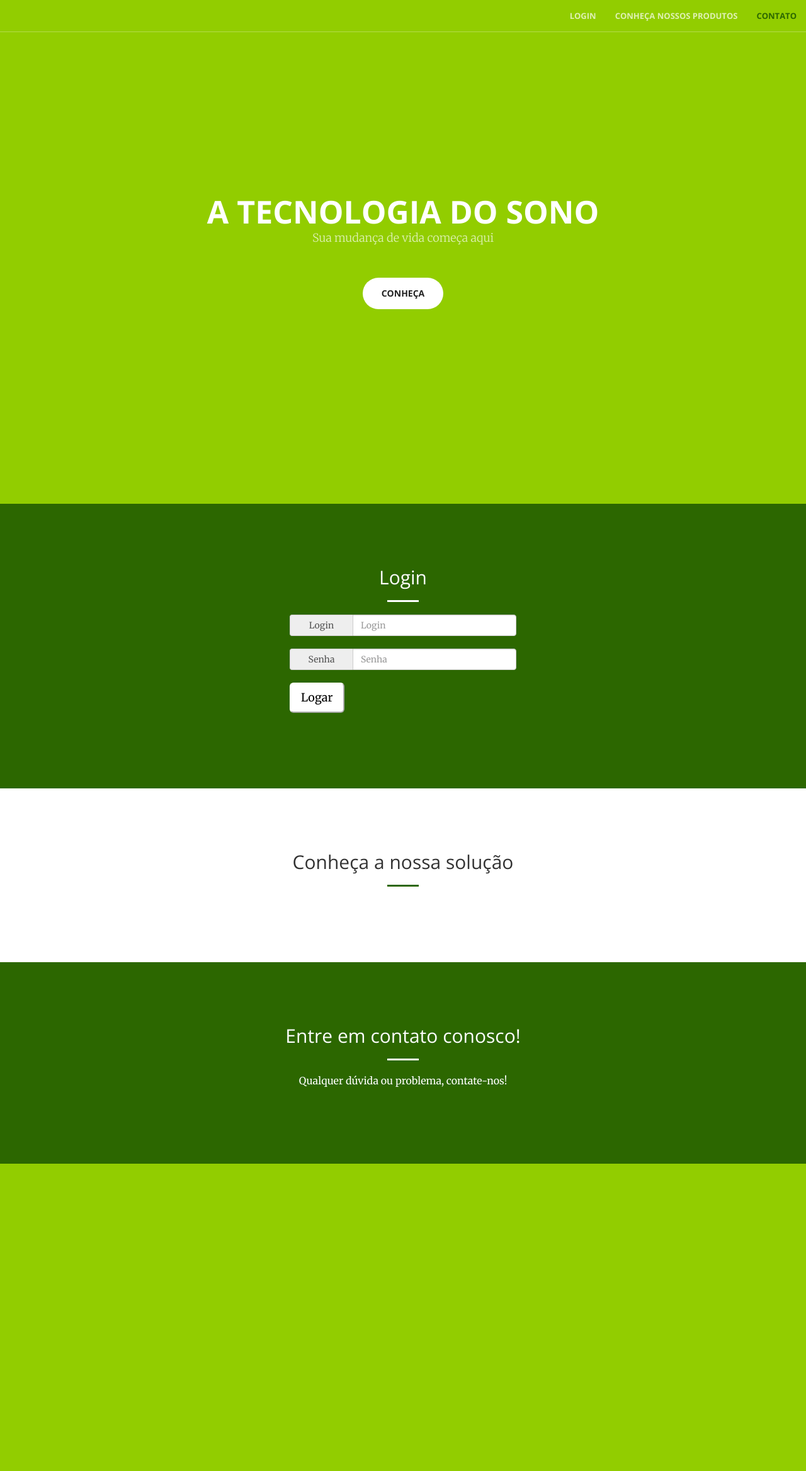
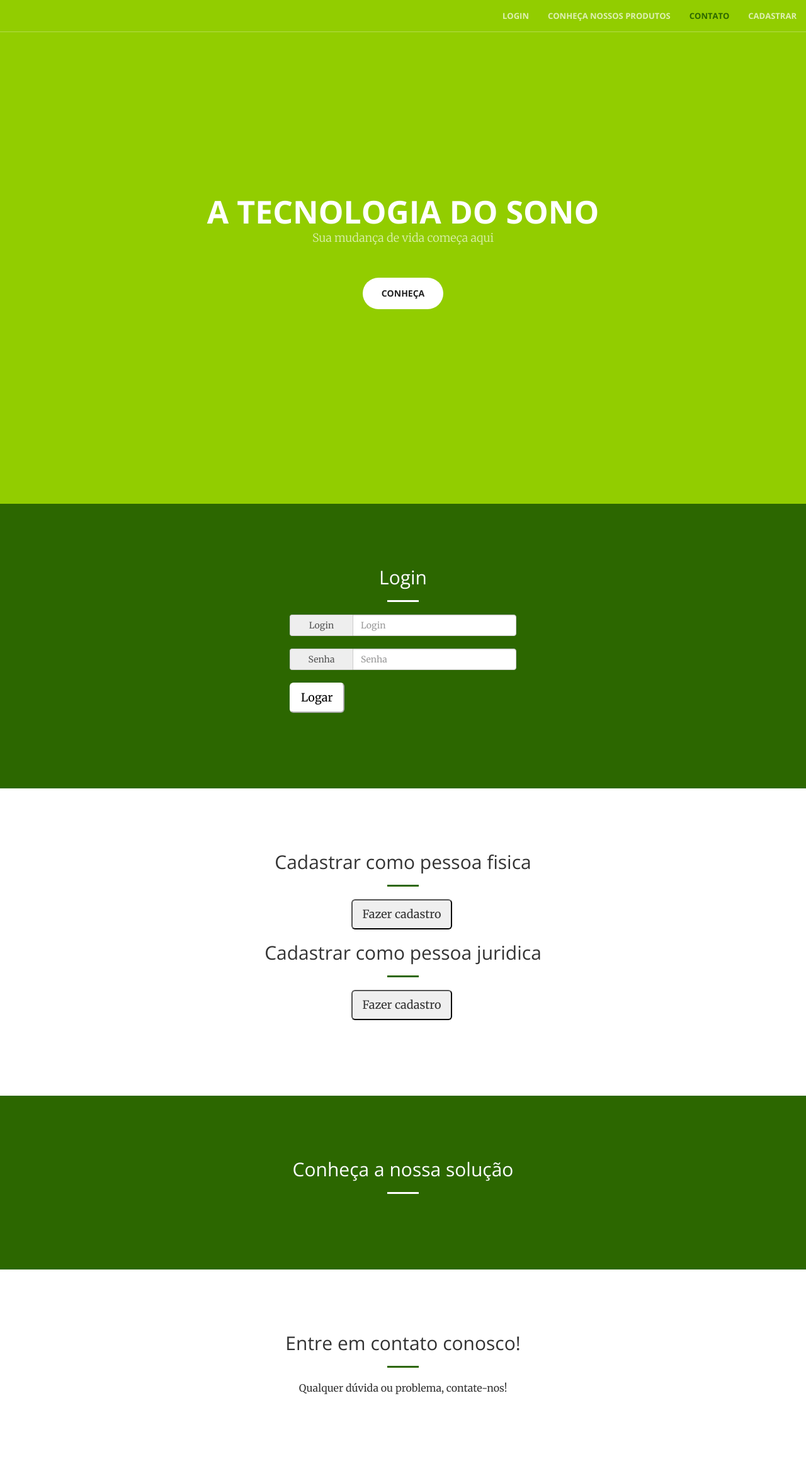
Before and after one commit to sacul43/LabSoft2, a Django app: page /mobileApp/login in a window 1280 px wide. Shown: the whole page at 63% size. Before the commit the page ends 1848 px from the top, so only its background shows below. Run offline with Django 3.2, Linux system fonts and the light colour scheme; parts of the project's set-up code (start-up, migrations or seed data) failed here and were passed over; some libraries are stand-ins or nearby versions.

Commit message:
criei o cadastro de pessoa fisica

```diff
--- a/SmartSleep/mobileApp/urls.py
+++ b/SmartSleep/mobileApp/urls.py
@@ -6,4 +6,12 @@ from . import views
 urlpatterns  = [
         url(r'login', views.login, name="login"),
         url(r'home', views.home, name="home"),
+#####################Urls para cadastro###################### -->
+        url(r'cadastroFis', views.cadastroFis, name="cadastroFis"),
+        url(r'cadastroJur', views.cadastroJur, name="cadastroJur"),
+         ########################################### -->
+
+          ####################Url para a mainpage de um usuário pessoa juridica####################### -->
+        url(r'mainpageJur', views.mainpageJur, name="mainpageJur"),
+          ########################################### -->
 ]
--- a/SmartSleep/mobileApp/views.py
+++ b/SmartSleep/mobileApp/views.py
@@ -27,3 +27,42 @@ def login(request):
 def home(request):
     if request.method == 'GET':
         return render(request, 'mainPage.html', {})
+
+ #####################Views para cadastro###################### -->
+
+@csrf_exempt
+def cadastroFis(request):
+
+    if request.method == "GET":
+
+        return render(request, 'cadastroFis.html', {})
+
+    if request.method == "POST":
+        username = request.POST['username']
+        password = request.POST['password']
+        nome = request.POST['nome']
+        CPF = request.POST['CPF']
+        endereco = request.POST['endereco']
+        email = request.POST['email']
+        telefone = request.POST['telefone']
+
+        r = requests.post("http://127.0.0.1:8000/restAPI/cadastroFis", data={"username" : username, "password" : password, "nome" : nome, "CPF" : CPF, "enderco" : endereco, "email" : email, "telefone" : telefone})
+
+
+        return HttpResponseRedirect('/mobileApp/login')
+
+
+
+@csrf_exempt
+def cadastroJur(request):
+
+        return render(request, 'cadastroJur.html', {})
+
+ ########################################### -->
+
+
+######################Views da mainpage de um usuario pessoa juridica##################### -->
+@csrf_exempt
+def mainpageJur(request):
+        return render(request, 'mainpageJur.html', {})
+########################################### -->
--- a/SmartSleep/restAPI/urls.py
+++ b/SmartSleep/restAPI/urls.py
@@ -9,4 +9,6 @@ urlpatterns  = [
         url(r'temperaturas', views.temperaturas, name="temperaturas"),
         url(r'umidades', views.umidades, name="umidades"),
         url(r'', views.umidades, name="umidades"),
+#####################Urls para cadastro###################### -->
+        url(r'cadastroFis', views.cadastroFis, name="cadastroFis"),
 ]
--- a/SmartSleep/templates/index.html
+++ b/SmartSleep/templates/index.html
@@ -64,6 +64,13 @@
                     <li>
                         <a class="page-scroll" href="#contact">Contato</a>
                     </li>
+                    <!-- #####################CADASTRO###################### -->
+
+                    <li>
+                        <a class="page-scroll" href="#cadastro">Cadastrar</a>
+                    </li>
+                    <!-- ########################################### -->
+
                 </ul>
             </div>
             <!-- /.navbar-collapse -->
@@ -115,19 +122,56 @@
 
 
 
+<!-- ####################CADASTRO####################### -->
+
+    <section id="cadastro">
+        <div class="container">
+            <div class="row">
+                <div id="divCadastro" class="text-center">
+                  <div class="container">
+                      <div class="row">
+                        <div class="col-lg-12 text-center">
+                            <h2 class="section-heading">Cadastrar como pessoa fisica</h2>
+                            <hr class="primary">
+                        </div>
+                          <div class="col-lg-4 col-lg-offset-5 text-center">
+                            <div class="input-group input-group-md">
+                                <form class="" action="cadastroFis" method="get">  {% csrf_token %}
+                                  <button class="btn-light btn-lg" type="submit"/>Fazer cadastro</button>
+                                </form>
+                            </div><br/>
+                          </div>
+                          <div class="col-lg-12 text-center">
+                              <h2 class="section-heading">Cadastrar como pessoa juridica</h2>
+                              <hr class="primary">
+                          </div>
+                            <div class="col-lg-4 col-lg-offset-5 text-center">
+                              <div class="input-group input-group-md">
+                                <form class="" action="cadastroJur" method="post">  {% csrf_token %}
+                                  <button class="btn-light btn-lg" type="submit"/>Fazer cadastro</button>
+                                </form>
+                              </div><br/>
+                            </div>
+                      </div>
+                  </div>
+                </div>
+            </div>
+        </div>
+
+  </section>
+  <!-- ########################################### -->
 
 
 
 
 
 
-
-    <section id="services">
+    <section class="bg-primary" id="services">
         <div class="container">
             <div class="row">
                 <div class="col-lg-12 text-center">
                     <h2 class="section-heading">Conheça a nossa solução</h2>
-                    <hr class="primary">
+                    <hr class="light">
                 </div>
             </div>
         </div>
@@ -135,12 +179,12 @@
   </section>
 
 
-    <section class="bg-primary" id="contact">
+    <section id="contact">
         <div class="container">
             <div class="row">
                 <div class="col-lg-8 col-lg-offset-2 text-center">
                     <h2 class="section-heading">Entre em contato conosco!</h2>
-                    <hr class="light">
+                    <hr class="primary">
                     <p>Qualquer dúvida ou problema, contate-nos!</p>
                 </div>
             </div>
```
Also changed, not shown: SmartSleep/restAPI/models.py (+9 -0 lines), SmartSleep/restAPI/views.py (+23 -0 lines).
